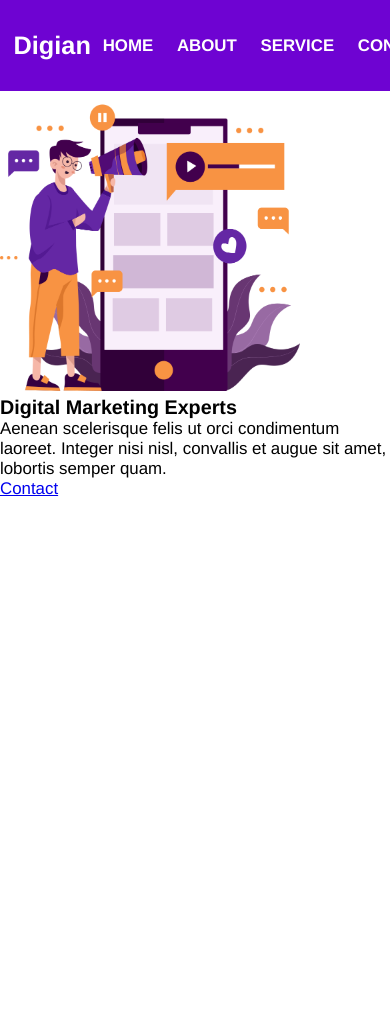
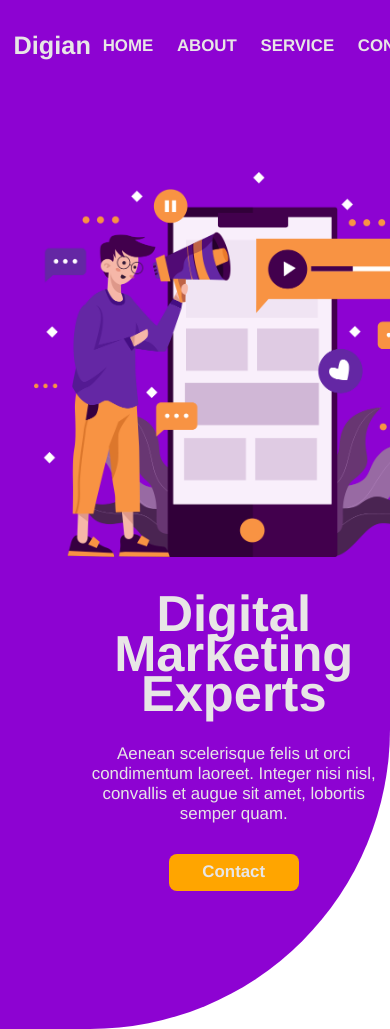
Before and after one commit to Danny-Py5/digian-website-clone, a plain HTML site: page index.html in a window 390 px wide. Shown: the top 1029 px of the page. Before the commit the page ends 844 px from the top, so only its background shows below. Drawn offline with Linux system fonts and the light colour scheme.

Commit message:
finish the hero section -> responsive. Starting the header responsivness on mobile

```diff
--- a/index.html
+++ b/index.html
@@ -10,7 +10,8 @@
     <link rel="stylesheet" href="styles/index.css">
 </head>
 <body>
-    <header class="header center-items">
+    <header class="header">
+        <section class="header__section center-items max-width">
             <h2 class="header__h2"><a  href="#">Digian</a></h2>
             <nav class="header__nav ">
                 <ul class="header__ul center-items--space-between center-items">
@@ -38,18 +39,27 @@
             </nav>
 
             <a class="header__a" href="#">get a quote</a>
+        </section>
     </header>
 
-    <section class="hero">
+    <section class="hero section  center-items center-items--column">
+        <div class="hero__div max-width margin-auto ">
+            <figure class="hero__figure">
                 <img src="images/slider-img.png" alt="slider-img" width="300" height="300">
-
-        <section>
-            <h1>Digital Marketing Experts</h1>
-            <p>
+            </figure>
+            <section  class="hero__details">
+                <h1 class="hero__h1">Digital Marketing Experts</h1>
+                <p class="hero__p">
                     Aenean scelerisque felis ut orci condimentum laoreet. Integer nisi nisl, convallis et augue sit amet, lobortis semper quam.
                 </p>
-            <a href="#contact">Contact</a>
+                <a class="hero__a" href="#contact">Contact</a>
             </section>
+        </div>
+        <div>
+            <button class="hero__button-nav"></button>
+            <button class="hero__button-nav"></button>
+            <button class="hero__button-nav"></button>
+        </div>
     </section>
 
     <main>
--- a/styles/index.css
+++ b/styles/index.css
@@ -11,21 +11,29 @@
     --font-size-large: clamp(1.2rem, 3vh, 1.5rem);
 
     /* COLOR */
-    --primary-color: rgb(110, 3, 210);
-    --bg-color: rgb(110, 3, 210);
+    --primary-color: rgb(141, 3, 210);
+    --bg-color: var(--primary-color);
     --tertiary-color: orange;
+    --white: rgb(232, 230, 230);
 
     /* PADDING */
     --header-padding: .8rem;
     --padding: 1rem;
     --padding-small: .5rem;
     --padding-tb: .7rem;
+    --section-padding-top: 48px;
+    --section-padding-bottom: 48px;
+
+    /* WIDTH */
+    --section-max-width: 900px;
 
 
     /* ANIMATION */
     --animation-duration-long: 1s;
     --animation-duration-short: .25s;
     --animation-duration: .5s;
+
+    --transition-duration: .5s;
 
     /* BORDER */
     --border-radius: 8px;
@@ -38,11 +46,47 @@ html{
     font-family: Helvetica;
     font-size: var(--font-size);
 }
+p{
+    line-height: 20px;
+    margin-bottom: 10px;
+}
+img{
+    width: 100%;
+    height: 100%;
+    object-fit: cover;
+}
+a{
+    text-decoration: none;
+}
+button{
+    border-radius: var(--border-radius);
+    color: var(--white);
+    font-weight: 600;
+    border: none;
+    transition: var(--transition-duration);
+}
+button:hover{
+    opacity: .8;
+    transform: translateY(-5px);
+}
+body{
+    padding-bottom: 1000px;
+    height: 100vh;
+}
 /* || UTILITY */
 .center-items{
     display: flex;
     justify-content: center;
     align-items: center;
+}
+.section{
+    /* border: 1px dashed wheat; */
+    padding-top: var(--section-padding-top);
+    padding-bottom: var(--section-padding-bottom);
+}
+.max-width{
+    max-width: var(--section-max-width);
+    margin: auto;
 }
 
 /* || UTILITY ENDS*/
@@ -51,15 +95,18 @@ html{
 /* \\\\\\\\\\\\\\\\\\\\\\ Header \\\\\\\\\\\\ */
 /* BLock */
 .header{
-    background-color: rgb(110, 3, 210);
-    color: white;
-    justify-content: space-between;
+    background-color: var(--bg-color);
+    color: var(--white);;
     padding: var(--header-padding);
     font-size: var(--font-size);
 }
+
 /* MODEL */
+.header__section{
+    justify-content: space-between;
+}
 .header__h2 a{
-    color: white;
+    color: var(--white);;
     text-decoration: none;
 }
 .header__nav{
@@ -71,8 +118,7 @@ html{
     list-style-type: none;
 }
 .header__a:any-link{
-    color: white;
-    text-decoration: none;
+    color: var(--white);;
     font-size: var(--font-size);
     text-transform: uppercase;
     font-weight: 600;
@@ -80,14 +126,82 @@ html{
     padding: var(--padding-tb);
 }
 .header__a:hover{
-    background-color: white;
+    background-color: var(--white);;
     color: var(--primary-color);
     border-radius: var(--border-radius);
 }
-.header > a {
+.header__section > a {
     background-color: var(--tertiary-color);
     border-radius: var(--border-radius);
 }
+
+/* /////////////////////  HERO ////////////// */
+/* || BLOCK */
+.hero{
+    background-color: var(--primary-color);
+    color: var(--white);
+    height: min(100vh, auto);
+    border-bottom-right-radius: 350px;
+}
+/* || MODEL */
+.hero__div{
+    /* background-color: blue; */
+    gap: 32px;
+    justify-content: center;
+    display: flex;
+    align-items: center;
+    height: 100%;
+    padding: 2rem;
+}
+.hero__figure{
+    width: min(100%, 400px);
+}
+
+.hero__details{
+    /* background-color: #fff; */
+    flex: 1;
+    width: 80%;
+    display: flex;
+    flex-direction: column;
+    justify-content: center;
+    align-items: center;
+    text-align: center;
+}
+.hero__h1{
+    font-size: clamp(2rem, 6vh, 3.5rem);
+    font-weight: 800;
+    line-height: 40px;
+    margin-bottom: 30px;
+}
+.hero__p{
+    margin-bottom: 30px;
+}
+.hero__a{
+    padding: var(--padding-small) 2rem;
+    background-color: var(--tertiary-color);
+    border-radius: var(--border-radius);
+    color: var(--white);
+    font-weight: 600;
+    transition: var(--transition-duration)
+}
+.hero__a:hover{
+    transform: translateY(-5px);
+}
+.hero__details,
+.hero__figure{
+    /* background-color: red; */
+    height: 400px;
+}
+.hero_div > div{
+    padding: 1rem;
+    background-color: red;
+}
+/* model */
+
+
+
+
+
 
 /* MODIFIER */
 .center-items--column{
@@ -96,5 +210,30 @@ html{
 .center-items--space-between{
     justify-content: space-between;
 }
+.section--padding-top{
+    padding-top: 5rem;
+}
 
 /* MODIFIER ENDS */
+
+
+
+@media screen and (max-width: 760px){
+    .hero{
+        height: auto;
+        padding-bottom: 5rem;
+        border-bottom-right-radius: 300px;
+    }
+    .hero__div{
+        flex-direction: column;
+        /* padding: 0; */
+        height: auto;
+    }
+    .hero__figure{
+        width: clamp(400px, 80vw, 500px);
+        height: 95%;
+    }
+    .hero__details{
+        max-width: 100%;
+    }
+}
```
Lines whose indentation alone changed are shown as unchanged.
